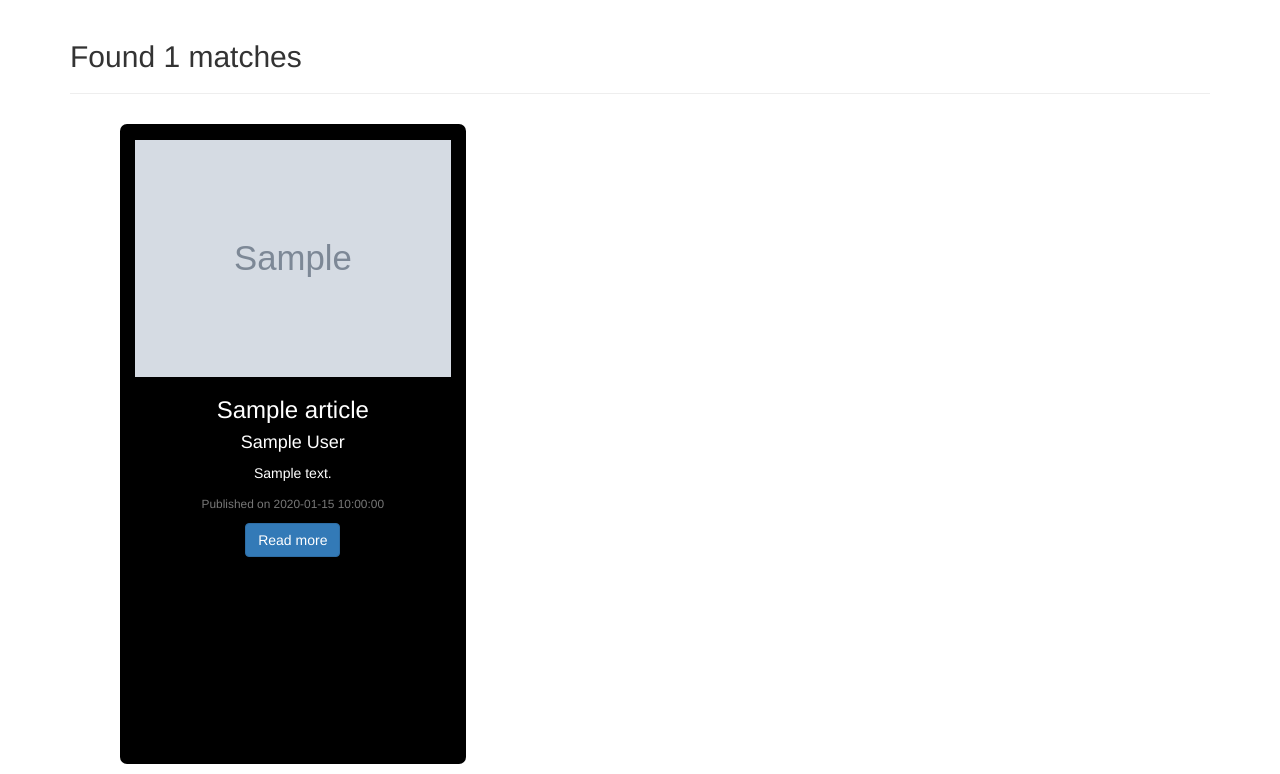
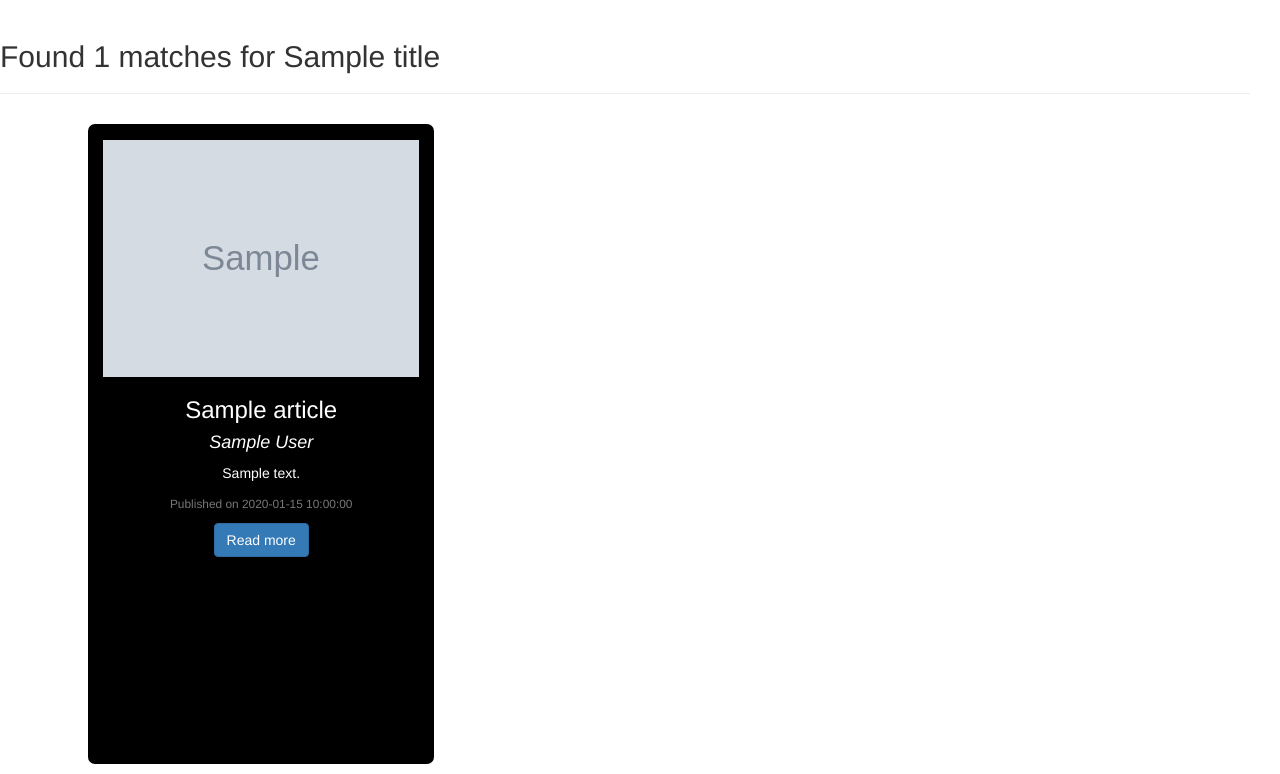
Before and after one commit to tori-bot/instant-news, a Flask app: template app/templates/search.html in a window 1280 px wide. Shown: the part 52-826 px from the top of the page. Run offline with Flask 2, Linux system fonts and the light colour scheme; the template is opened without the code that fills it: most values are stand-ins (such as "Sample title", 1, 10 or a date in 2020); grey boxes marked "Sample" are stand-in pictures; some libraries are stand-ins or nearby versions.

Commit message:
style index template

```diff
--- a/app/main/views.py
+++ b/app/main/views.py
@@ -34,6 +34,6 @@ def search(source):
     source_format='+'.join(news_list)
     searched_news=search_article(source_format)
 
-    title=f'search results for {source} '
+    title=f' {source} '
 
     return render_template('search.html',articles=searched_news,title=title)
--- a/app/requests.py
+++ b/app/requests.py
@@ -135,4 +135,5 @@ def search_article(source):
             search_list=search_response['articles']
             search_results=process_article_results(search_list)
 
+
     return search_results
--- a/app/templates/macros.html
+++ b/app/templates/macros.html
@@ -2,12 +2,13 @@
 
     {% for source in popular_sources %}
 
-    <div class="card" style="width: 18rem; ">
+    <div class="card col-md-3" style="width: 17vw; height:40vh; margin-right: 1vw; margin-bottom: 3vh;  color: white; background-color: black; border-radius: 6px;">
         <div class="card-body">
           <h3 class="card-title"> {{source.org_name}} </h3>
           <p><small class="text-muted">{{source.category}}  </small></p>
-          <p class="card-text"> {{source.description}} </p>
-          <a href="/source/{{source.index}} " target="blank" class="btn btn-primary">Explore</a>
+          <p class="card-text"> {{source.description|truncate(120)}} </p>
+          <a href="/source/{{source.index}} " target="blank" style="margin-left: 5vw; background-color: transparent; color: white; border: solid 2px white;" class="btn ">Explore</a>
+
         </div>
       </div>
     {% endfor %}
@@ -18,10 +19,10 @@
       <div class="card col-md-3 articles" style="height: 80vh; width: 27vw; color: white; background-color: black; margin:1rem; border-radius: 7px; text-align: center;" >
         <img src="{{article.image}} " class="card-img-top img-responsive" style="object-fit: cover; margin-top: 2vh; " alt="{{article.title}} image ">
         <div class="card-body">
-          <h3 class="card-title">{{article.title}} </h3>
-          <h4 class="author">{{article.author}} </h4>
+          <h3 class="card-title">{{article.title|truncate(50)}} </h3>
+          <h4 class="author" style="font-style: italic;">{{article.author}} </h4>
 
-          <p class="card-text">{{article.description}} </p>
+          <p class="card-text">{{article.description|truncate(140)}} </p>
           <p class="card-text"><small class="text-muted"> Published on {{article.published}} </small></p>
           <a href="{{article.url}} " target="blank" class="btn btn-primary" style="margin-bottom: 3vh;">Read more</a>
         </div>
@@ -31,12 +32,12 @@
 
 {% macro displayTrendingNews(trending_list) %}
       {% for trending in trending_list %}
-      <div class="card col-md-6" >
-        <img src="{{trending.image}} " class="card-img-top img-responsive" alt="{{trending.title}} image">
+      <div class="card col-md-4" style="height: 80vh; width: 22vw; margin: 1vw; border-radius: 7px; text-align: center; border:solid 2px black;" >
+        <img src="{{trending.image}} " style="margin-top:2vh; object-fit:cover;" class="card-img-top img-responsive" alt="{{trending.title}} image">
         <div class="card-body">
-          <h3 class="card-title">{{trending.title}} </h3>
-          <h4 class="author">{{trending.author}} </h4>
-          <p class="card-text">{{trending.description}} </p>
+          <h3 class="card-title">{{trending.title|truncate(50)}} </h3>
+          <h4 class="author" style="font-style: italic;">{{trending.author}} </h4>
+          <p class="card-text">{{trending.description|truncate(150)}} </p>
           <a href="{{trending.url}} " target="blank" class="btn btn-primary">Read more</a>
         </div>
       </div>
--- a/app/templates/search.html
+++ b/app/templates/search.html
@@ -9,10 +9,10 @@
 {% endblock %}
 
 {% block content %}
-<div class="container">
-    <h2>Found {{articles|count}} matches</h2>
+<div class="container row" style=" width: 100%; ">
+    <h2>Found {{articles|count}} matches for {{title}} </h2>
     <hr>
-    <ul>
+    <ul style="margin-left: 3vw;">
         {{macro.displayArticlesOnSource(articles)}}
     </ul>
 </div>
--- a/app/templates/source.html
+++ b/app/templates/source.html
@@ -11,6 +11,7 @@
 {% block content %}
 <div class="container row" style=" width: 100%; ">
     <h2 style="text-align: center; font-weight: bold;"> Articles </h2>
+    <hr>
 <ul style="margin-left: 3vw;">
     {{macro.displayArticlesOnSource(articles)}}
 </ul>
```
Also changed, not shown: app/templates/index.html (+22 -13 lines).
